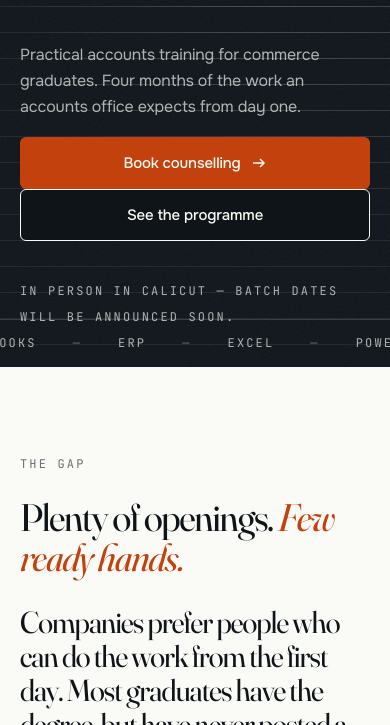
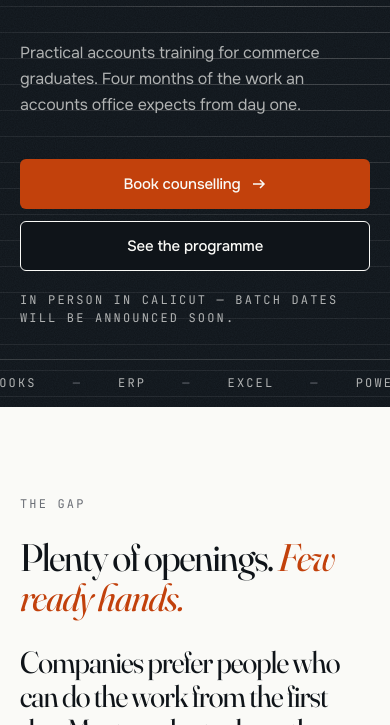
Before and after one commit to karthik18mohan/numentis, a plain HTML site: page index.html in a window 390 px wide. Shown: the part 296-1021 px from the top of the page. Drawn offline with Linux system fonts and the light colour scheme; animation ran at ten frames a second.

Commit message:
Hero: text 2px above the rules, buttons and note restored, ticker pinned inside first screen
Co-Authored-By: Claude Sonnet 5.5 <noreply@anthropic.com>
Claude-Session: https://claude.ai/code/session_01YVtJxePtTa1fLJga4AdNRK

```diff
--- a/assets/site.css
+++ b/assets/site.css
@@ -310,26 +310,31 @@ dialog::backdrop{background:rgba(15,20,25,.72)}
 .card p:not(.label),.about,.foot__biz li{font-size:16px}
 @media (max-width:700px){.hero{height:auto;min-height:calc(100svh - var(--hdr))}.hero h1{font-size:clamp(3.2rem,16vw,6.4rem)}.ticker{margin-top:32px}}
 /* v4 hero: notebook grid. Every text row sits on a ruled line (pitch --rl). */
-.hero{--rl:clamp(32px,min(3.05vw,5.4svh),48px);--hf:2.5;--bo1:.408;--bo2:-.232;--bo3:.338;--bo4:.405;height:auto;min-height:calc(100svh - var(--hdr));padding-top:var(--rl)}
+.hero{--rl:clamp(30px,min(3.05vw,5.2svh),48px);--hf:2.5;--bo1:.408;--bo2:-.232;--bo3:.338;--bo4:.405;height:calc(100svh - var(--hdr));min-height:470px;padding-top:var(--rl)}
 .hero__ruled{background-image:repeating-linear-gradient(to bottom,transparent 0 calc(var(--rl) - 1px),rgba(107,111,118,.16) calc(var(--rl) - 1px) var(--rl))}
 .hero__lit{background-image:repeating-linear-gradient(to bottom,transparent 0 calc(var(--rl) - 1px),rgba(250,250,247,.38) calc(var(--rl) - 1px) var(--rl))}
 .hero__eyebrow{height:var(--rl);align-items:flex-start}
-.hero__eyebrow .label{line-height:var(--rl);height:var(--rl);position:relative;top:calc(var(--bo1)*var(--rl))}
+.hero__eyebrow .label{line-height:var(--rl);height:var(--rl);position:relative;top:calc(var(--bo1)*var(--rl) - 2px)}
 .hero h1{font-size:calc(var(--rl)*var(--hf));line-height:1.05;margin-top:var(--rl);letter-spacing:-.04em}
 .hero h1 .ln{height:calc(var(--rl)*3);padding:0;margin:0;overflow:hidden}
-.hero h1 .ln>span{display:block;line-height:1.05;position:relative;top:calc(var(--bo2)*var(--rl))}
-.hero__row{display:block;margin-top:var(--rl)}
-.hero__lead{font-size:clamp(16px,calc(var(--rl)*.5),23px);line-height:var(--rl);letter-spacing:-.01em;font-weight:400;max-width:34em;position:relative;top:calc(var(--bo3)*var(--rl))}
-.hero__act{display:flex;flex-wrap:wrap;gap:12px;justify-content:flex-start;margin-top:var(--rl)}
-.hero__act .btn{min-height:var(--rl);height:var(--rl);padding:0 22px;font-size:15px}
-.hero__note{margin-top:var(--rl);text-align:left;line-height:var(--rl);height:var(--rl);position:relative;top:calc(var(--bo4)*var(--rl))}
-.ticker{margin-top:auto}
-.hero{justify-content:flex-start}.hero .ticker{margin-top:auto}
+.hero h1 .ln>span{display:block;line-height:1.05;position:relative;top:calc(var(--bo2)*var(--rl) - 2px)}
+.hero__row{display:grid;grid-template-columns:minmax(0,1.1fr) minmax(0,.9fr);gap:clamp(24px,3.6vw,57.6px);align-items:end;margin-top:var(--rl)}
+.hero__row>div{min-height:calc(var(--rl)*3);display:flex;flex-direction:column;justify-content:flex-end}
+.hero__lead{font-size:clamp(16px,calc(var(--rl)*.5),23px);line-height:var(--rl);letter-spacing:-.01em;font-weight:400;max-width:34em;position:relative;top:calc(var(--bo3)*var(--rl) - 2px)}
+.hero__act{display:flex;flex-wrap:wrap;gap:12px;justify-content:flex-end;margin-top:0}
+.hero__act .btn{min-height:50px;height:auto;padding:0 26px;font-size:15px}
+.hero__note{margin-top:20px;text-align:right;line-height:1.5;height:auto}
+.hero{justify-content:flex-start}
+.hero .ticker{position:absolute;left:0;right:0;bottom:0;margin:0}
 .phero__lead{font-size:clamp(16px,1.35vw,19px)}
 @media (max-width:700px){
-  .hero{--rl:26px;--hf:2.5;height:auto;min-height:0}
+  .hero{--rl:26px;--hf:2.5;height:auto;min-height:0;padding-bottom:0}
   .hero h1{font-size:calc(var(--rl)*var(--hf))}
-  .hero__act .btn{height:calc(var(--rl)*2);min-height:calc(var(--rl)*2);width:100%}
-  .hero__act{gap:0;row-gap:calc(var(--rl)*.0)}
-  .hero__note{height:auto;line-height:var(--rl)}
+  .hero__row>div{min-height:0;display:block}
+  .hero__act{justify-content:flex-start}
+  .hero__act .btn{width:100%}
+  .hero__note{text-align:left;margin-top:20px}
+  .hero__row>div{margin-top:24px}
+  .hero .ticker{position:relative;margin-top:32px}
 }
+@media (max-width:900px){.hero__row{grid-template-columns:1fr;align-items:start}.hero__row>div{min-height:0;display:block;margin-top:24px}.hero__act{justify-content:flex-start}.hero__note{text-align:left}.hero__lead{max-width:none}}
```
